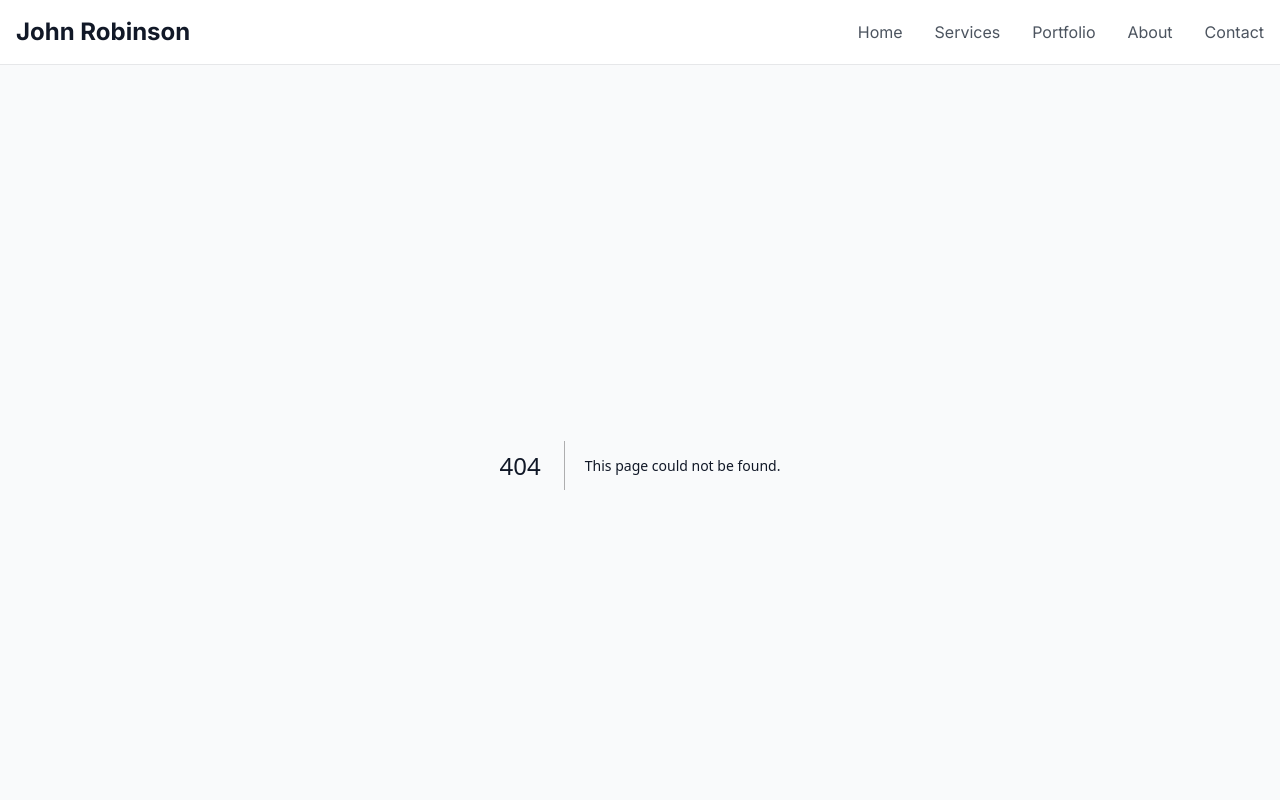
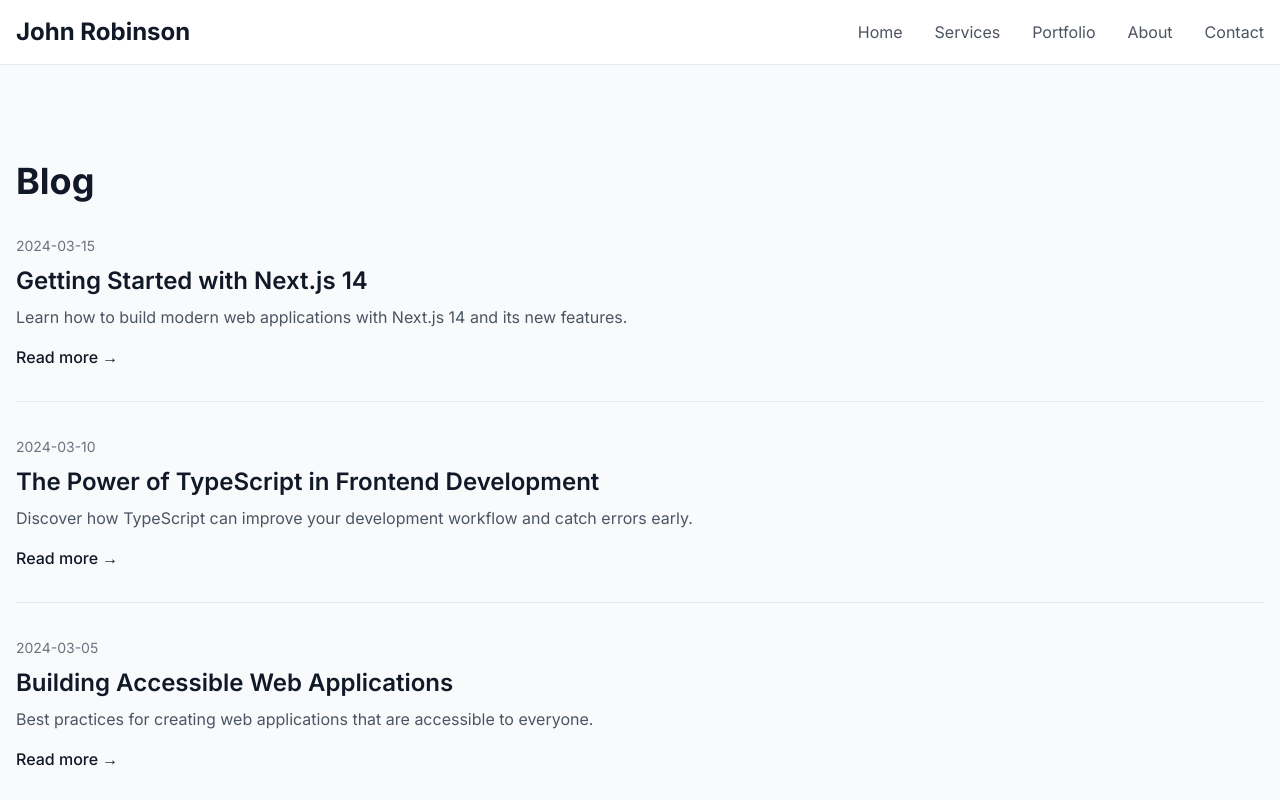
Before and after one commit to JohnLindonRobinson/johnlindon.com, a Next.js app: page /blog in a window 1280 px wide. Before the commit this address had no page. Shown: the top 800 px of the page. Built offline with nearby package versions, Linux system fonts and the light colour scheme.

Commit message:
feat(blog): add basic blog listing page

```diff
--- /dev/null
+++ b/src/app/blog/page.tsx
@@ -0,0 +1,50 @@
+import Link from "next/link";
+
+// Temporary blog post data - this would typically come from a CMS or API
+const blogPosts = [
+  {
+    id: 1,
+    title: "Getting Started with Next.js 14",
+    excerpt: "Learn how to build modern web applications with Next.js 14 and its new features.",
+    date: "2024-03-15",
+    slug: "getting-started-nextjs-14"
+  },
+  {
+    id: 2,
+    title: "The Power of TypeScript in Frontend Development",
+    excerpt: "Discover how TypeScript can improve your development workflow and catch errors early.",
+    date: "2024-03-10",
+    slug: "typescript-frontend-development"
+  },
+  {
+    id: 3,
+    title: "Building Accessible Web Applications",
+    excerpt: "Best practices for creating web applications that are accessible to everyone.",
+    date: "2024-03-05",
+    slug: "building-accessible-web-apps"
+  }
+];
+
+export default function BlogPage() {
+  return (
+    <main className="container mx-auto px-4 py-24">
+      <h1 className="text-4xl font-manrope font-bold mb-8">Blog</h1>
+      <div className="space-y-8">
+        {blogPosts.map((post) => (
+          <article key={post.id} className="border-b border-gray-200 pb-8">
+            <Link href={`/blog/${post.slug}`} className="block group">
+              <time className="text-sm text-gray-500">{post.date}</time>
+              <h2 className="text-2xl font-manrope font-semibold mt-2 group-hover:text-primary transition-colors">
+                {post.title}
+              </h2>
+              <p className="text-gray-600 mt-2">{post.excerpt}</p>
+              <span className="inline-block mt-4 text-primary font-medium">
+                Read more →
+              </span>
+            </Link>
+          </article>
+        ))}
+      </div>
+    </main>
+  );
+}
```
